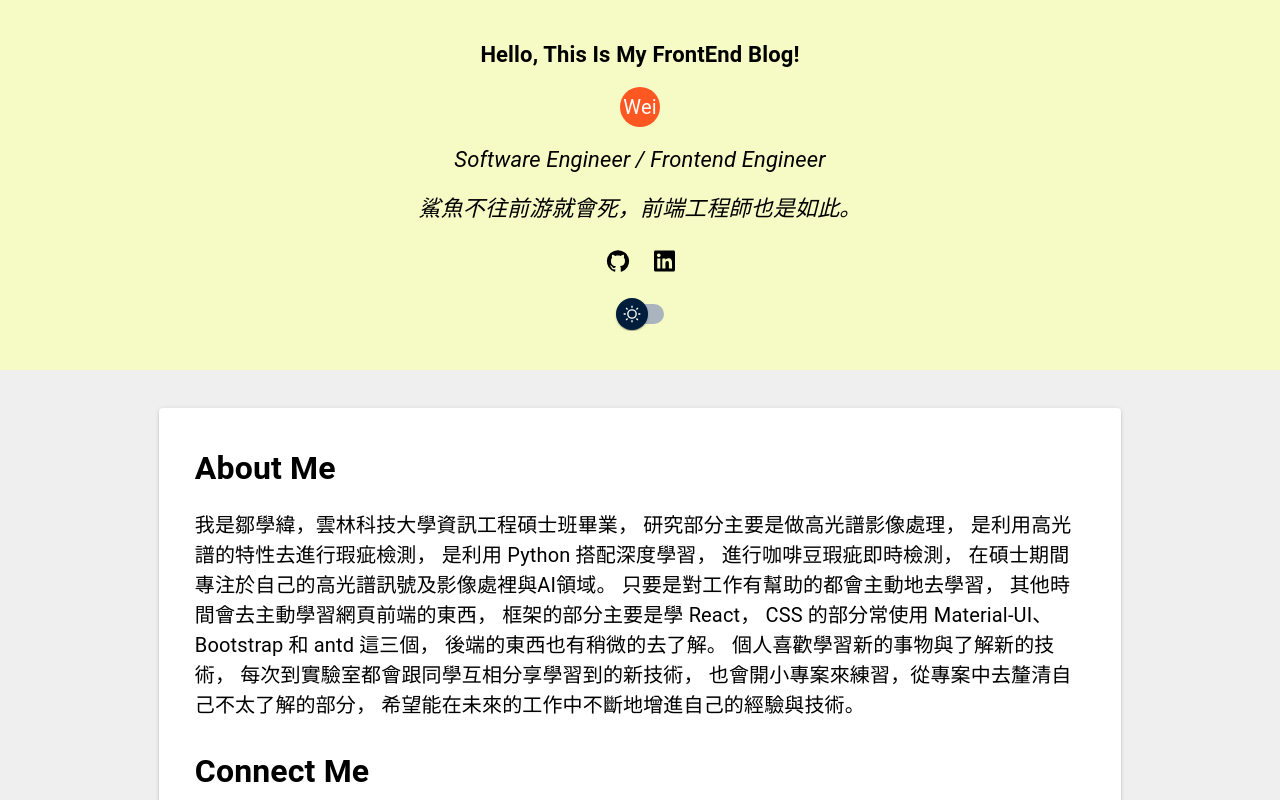
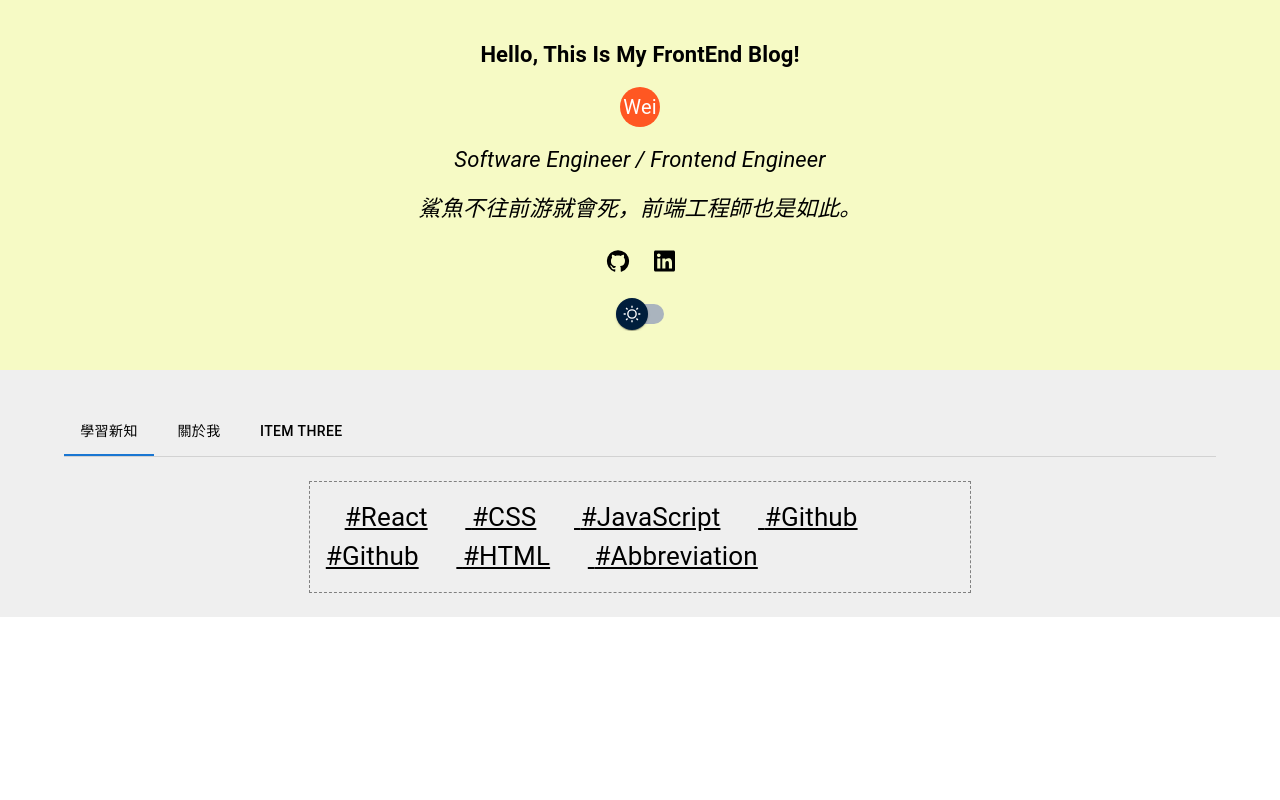
Before and after one commit to 05050554/MyBlog, a React (Create React App) app: page / in a window 1280 px wide. Shown: the top 800 px of the page. Built offline with nearby package versions, Linux system fonts and the light colour scheme.

Commit message:
Tab & learnNAV

```diff
--- a/package.json
+++ b/package.json
@@ -11,6 +11,7 @@
     "@fortawesome/free-solid-svg-icons": "^6.2.1",
     "@fortawesome/react-fontawesome": "^0.2.0",
     "@mui/icons-material": "^5.10.15",
+    "@mui/lab": "^5.0.0-alpha.110",
     "@mui/material": "^5.10.15",
     "@mui/styled-engine-sc": "^5.10.14",
     "@testing-library/jest-dom": "^5.16.5",
--- a/public/index.html
+++ b/public/index.html
@@ -3,8 +3,6 @@
   <head>
     <meta charset="utf-8" />
     <link rel="icon" href="%PUBLIC_URL%/favicon.ico" />
-    <link rel="stylesheet" href="https://use.fontawesome.com/releases/v5.0.8/css/solid.css" integrity="sha384-v2Tw72dyUXeU3y4aM2Y0tBJQkGfplr39mxZqlTBDUZAb9BGoC40+rdFCG0m10lXk" crossorigin="anonymous">
-    <link rel="stylesheet" href="https://use.fontawesome.com/releases/v5.0.8/css/fontawesome.css" integrity="sha384-q3jl8XQu1OpdLgGFvNRnPdj5VIlCvgsDQTQB6owSOHWlAurxul7f+JpUOVdAiJ5P" crossorigin="anonymous">
     <meta name="viewport" content="width=device-width, initial-scale=1" />
     <meta name="theme-color" content="#000000" />
     <meta
--- a/src/App.js
+++ b/src/App.js
@@ -1,8 +1,8 @@
 import React, { useContext } from "react";
 import Introduction from "./components/Introduction/Introduction";
 import { ThemeContext } from "./GlobalTheme";
-import About from "./components/About/About";
-
+// import About from "./components/About/About";
+import NavTabs from "./components/NavTabs";
 function App() {
   const { theme } = useContext(ThemeContext);
   return (
@@ -23,7 +23,8 @@ function App() {
           backgroundColor: theme.containBack,
         }}
       >
-        <About />
+        <NavTabs/>
+        {/* <About /> */}
       </div>
     </>
   );
--- a/src/GlobalTheme.js
+++ b/src/GlobalTheme.js
@@ -5,13 +5,16 @@ const themesColor = {
     foreground: "#000000",
     background: "#f6fac5",
     containBack: "#efefef",
-    paperColor:"white"
+    paperColor:"white",
+    mui:"primary"
   },
   dark: {
     foreground: "#ffffff",
     background: "#415a77",
     containBack: "#6d8eb5",
-    paperColor:"#013069"
+    paperColor:"#013069",
+    mui:"secondary"
+
   },
 };
 
--- a/src/components/About/AboutIntroduction.js
+++ b/src/components/About/AboutIntroduction.js
@@ -11,7 +11,7 @@ const AboutIntroduction = () => {
         fontSize: fontSizeK.fontH4,
       }}
     >
-      我是鄒學緯，雲林科技大學資訊工程碩士班畢業，
+      我是Wei，雲林科技大學資訊工程碩士班畢業，
       研究部分主要是做高光譜影像處理，
       是利用高光譜的特性去進行瑕疵檢測，
       是利用 Python 搭配深度學習，
--- a/src/components/Introduction/IntroIconBtn.js
+++ b/src/components/Introduction/IntroIconBtn.js
@@ -15,7 +15,7 @@ export const IntroIconBtn = () => {
   return (
     <Stack direction="row" spacing={1}>
       <IconButton
-        aria-label="delete"
+        aria-label="github"
         onClick={() => openNewPage("https://github.com/05050554", "Github")}
 
       >
@@ -26,6 +26,7 @@ export const IntroIconBtn = () => {
         />
       </IconButton>
       <IconButton
+      aria-label="linkedin"
         onClick={() =>
           openNewPage(
             "https://www.linkedin.com/in/shiue-wei-tzou-44b369242/",
--- a/src/components/Introduction/Introduction.js
+++ b/src/components/Introduction/Introduction.js
@@ -69,7 +69,7 @@ const ThemeButton = () => {
   const { toggleTheme } = useContext(ThemeContext);
   return (
     <>
-      <MaterialUISwitch onChange={toggleTheme} />
+      <MaterialUISwitch onChange={toggleTheme} aria-label="Switch"/>
     </>
   );
 };
--- /dev/null
+++ b/src/components/LearnMore/LearnNav.js
@@ -0,0 +1,48 @@
+import React, { useContext } from "react";
+import Box from "@mui/material/Box";
+import { FontSizeContext, ThemeContext } from "../../GlobalTheme";
+
+const LearnNav = () => {
+  const { fontSizeK } = useContext(FontSizeContext);
+  const { theme } = useContext(ThemeContext);
+
+  return (
+    <Box
+      sx={{ p: 2, border: "1px dashed grey", width: "60%" }}
+      style={{
+        fontSize: fontSizeK.fontH2,
+      }}
+    >
+      <a href="/" style={{ padding: "3%", color: theme.foreground }}>
+        {" "}
+        #React
+      </a>
+      <a href="/" style={{ padding: "3%", color: theme.foreground }}>
+        {" "}
+        #CSS
+      </a>
+      <a href="/" style={{ padding: "3%", color: theme.foreground }}>
+        {" "}
+        #JavaScript
+      </a>
+      <a href="/" style={{ padding: "3%", color: theme.foreground }}>
+        {" "}
+        #Github
+      </a>
+      <a href="/" style={{ padding: "3%", color: theme.foreground }}>
+        {" "}
+        #Github
+      </a>
+      <a href="/" style={{ padding: "3%", color: theme.foreground }}>
+        {" "}
+        #HTML
+      </a>
+      <a href="/" style={{ padding: "3%", color: theme.foreground }}>
+        {" "}
+        #Abbreviation
+      </a>
+    </Box>
+  );
+};
+
+export default LearnNav;
--- /dev/null
+++ b/src/components/NavTabs.js
@@ -0,0 +1,67 @@
+import React, { useContext } from "react";
+import Tab from "@mui/material/Tab";
+import TabContext from "@mui/lab/TabContext";
+import TabList from "@mui/lab/TabList";
+import Box from "@mui/material/Box";
+import TabPanel from "@mui/lab/TabPanel";
+import About from "./About/About";
+import { PositionContext, ThemeContext } from "../GlobalTheme";
+import LearnNav from "./LearnMore/LearnNav";
+const NavTabs = () => {
+  const { theme } = useContext(ThemeContext);
+  const { positionFlexCenter } = useContext(PositionContext);
+  const [value, setValue] = React.useState("1");
+
+  const handleChange = (event, newValue) => {
+    setValue(newValue);
+  };
+  return (
+    <Box
+      sx={{ width: "100%", typography: "body1" }}
+      style={{
+        paddingLeft: "5%",
+        paddingRight: "5%",
+        paddingTop: "3%",
+      }}
+    >
+      <TabContext value={value}>
+        <Box sx={{ borderBottom: 1, borderColor: "divider" }}>
+          <TabList
+            onChange={handleChange}
+            aria-label="lab API tabs example"
+            indicatorColor={theme.mui}
+          >
+            <Tab
+              style={{ color: theme.foreground }}
+              label="學習新知"
+              value="1"
+            />
+            <Tab style={{ color: theme.foreground }} label="關於我" value="2" />
+            <Tab
+              style={{ color: theme.foreground }}
+              label="Item Three"
+              value="3"
+            />
+          </TabList>
+        </Box>
+        <TabPanel
+          style={{
+            display: positionFlexCenter.display,
+            justifyContent: positionFlexCenter.jc,
+            alignItems: positionFlexCenter.ai,
+
+          }}
+          value="1"
+        >
+          <LearnNav />
+        </TabPanel>
+        <TabPanel value="2">
+          <About />
+        </TabPanel>
+        <TabPanel value="3">專案</TabPanel>
+      </TabContext>
+    </Box>
+  );
+};
+
+export default NavTabs;
```
Also changed, not shown: 1 other file (tests, documents, lock files or other folders).
